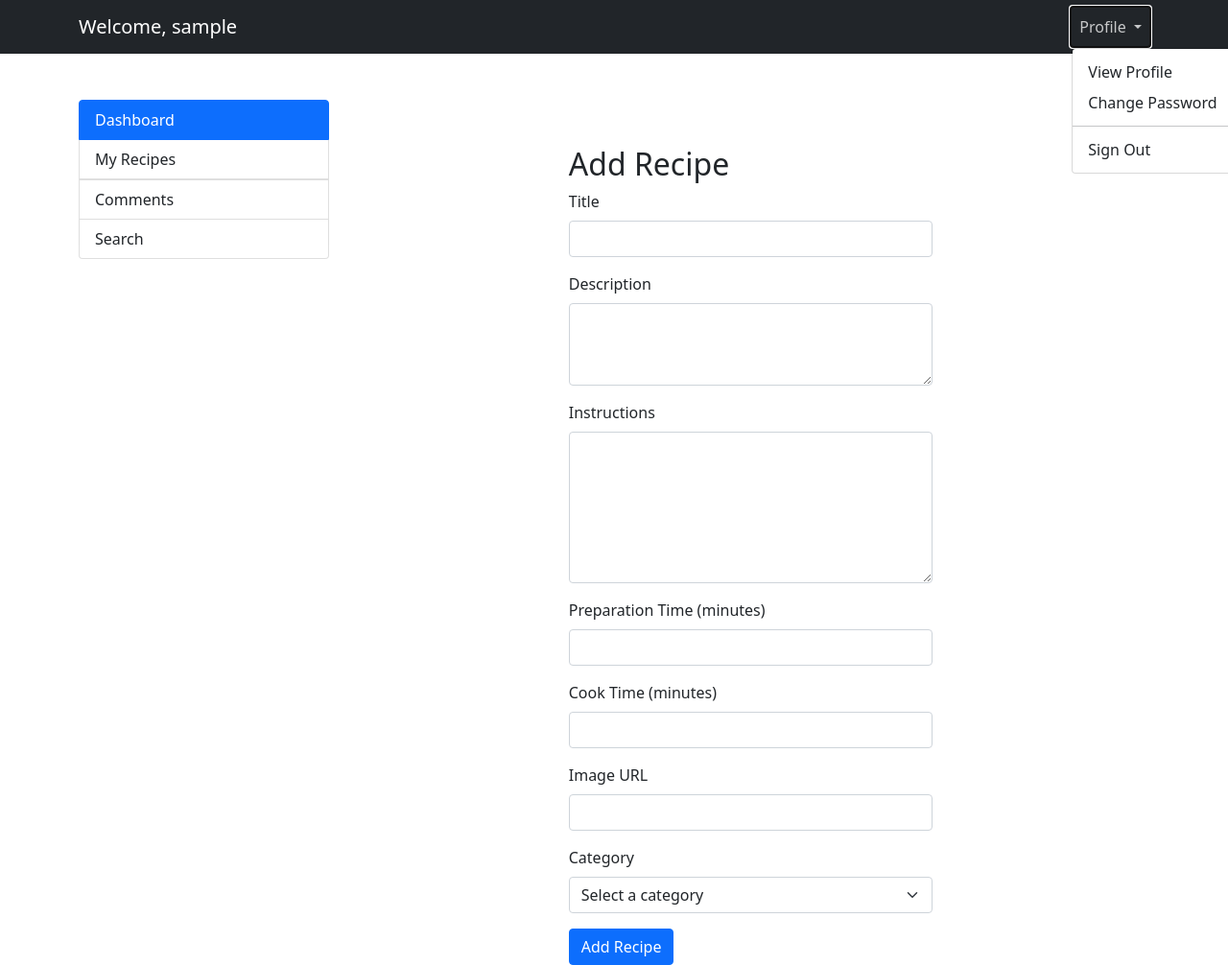
After one commit to SABA-SALEH/yummy-hub, a Flask app: page /add_recipe in a window 1280 px wide, after a click on "Profile". The commit adds this page. Shown: the whole page at 96% size. Run offline with Flask 3, Linux system fonts and the light colour scheme; the visitor is signed in with stand-in values (Sample User, id 1).

Commit message:
add recipes & view recipes

```diff
--- a/recipemanager/__init__.py
+++ b/recipemanager/__init__.py
@@ -8,6 +8,8 @@ if os.path.exists("env.py"):
 app = Flask(__name__)
 app.config["SECRET_KEY"] = os.environ.get("SECRET_KEY")
 app.config["SQLALCHEMY_DATABASE_URI"] = os.environ.get("DB_URL")
+app.config['UPLOAD_FOLDER'] = 'path/to/upload/folder'
+
 
 db = SQLAlchemy(app)
 
--- a/recipemanager/routes.py
+++ b/recipemanager/routes.py
@@ -1,7 +1,8 @@
 # recipemanager/routes.py
+import os
 from flask import Flask, render_template, request, session, redirect, url_for
 from recipemanager import app, db
-from recipemanager.models import User, Recipe, Category, Rating, Comment
+from recipemanager.models import User, Recipe, Rating, Comment
 from datetime import datetime
 
 app.secret_key = 'saba'
@@ -10,7 +11,6 @@ app.secret_key = 'saba'
 def inject_categories():
     categories = ['Around the World', 'Quick & Easy', 'Healthy Food', 'Sweet Treats']
     return dict(categories=categories)
-
 
 @app.route('/')
 def home():
@@ -24,24 +24,119 @@ def category(category):
 def about():
     return render_template('about.html')
 
+@app.route('/register', methods=['GET', 'POST'])
+def register():
+    if request.method == 'POST':
+        username = request.form['username']
+        email = request.form['email']
+        password = request.form['password']
+
+        existing_user = User.query.filter_by(username=username).first()
+        existing_email = User.query.filter_by(email=email).first()
+
+        if existing_user:
+            return render_template('register.html', error='Username already exists')
+        elif existing_email:
+            return render_template('register.html', error='Email already exists')
+        else:
+            new_user = User(username=username, email=email, password=password)
+            db.session.add(new_user)
+            db.session.commit()
+
+            session['username'] = username
+            return redirect(url_for('user'))
+
+    return render_template('register.html')
+
 @app.route('/login', methods=['GET', 'POST'])
 def login():
     if 'username' in session:
-        return redirect(url_for('home'))
+        return redirect(url_for('user'))
 
     if request.method == 'POST':
         username = request.form['username']
         password = request.form['password']
 
-        if username == 'admin' and password == 'password':
+        user = User.query.filter_by(username=username).first()
+
+        if user and user.password == password:
             session['username'] = username
-            return redirect(url_for('home'))
+            session['user_id'] = user.id
+            return redirect(url_for('user'))
         else:
             return render_template('login.html', error='Invalid username or password')
 
     return render_template('login.html')
 
+@app.route('/user')
+def user():
+    if 'username' not in session:
+        return redirect(url_for('login'))
+
+    username = session['username']
+
+    return render_template('user.html', username=username)
+
 @app.route('/logout')
 def logout():
     session.pop('username', None)
     return redirect(url_for('home'))
+
+@app.route('/add_recipe', methods=['GET', 'POST'])
+def add_recipe():
+
+    if 'username' not in session:
+        return redirect(url_for('login'))
+
+    username = session['username']
+
+    if request.method == 'POST':
+        title = request.form['title']
+        description = request.form['description']
+        instructions = request.form['instructions']
+        category_name = request.form['category']
+        preparation_time = request.form['preparation_time']
+        cook_time = request.form['cook_time']
+        image_url = request.form['image_url']
+
+        user_id = session.get('user_id')
+
+        new_recipe = Recipe(
+            title=title,
+            description=description,
+            instructions=instructions,
+            user_id=user_id,
+            category_name=category_name,
+            image_url=image_url,
+            preparation_time=preparation_time,
+            cook_time=cook_time
+        )
+
+        db.session.add(new_recipe)
+        db.session.commit()
+
+        return redirect(url_for('user'))
+
+    categories = [
+        {'id': 1, 'name': 'Around the World'},
+        {'id': 2, 'name': 'Quick & Easy'},
+        {'id': 3, 'name': 'Healthy Food'},
+        {'id': 4, 'name': 'Sweet Treats'}
+    ]
+
+    return render_template('add_recipe.html', categories=categories, username=username)
+
+@app.route('/view_recipes')
+def view_recipes():
+    if 'username' not in session:
+        return redirect(url_for('login'))
+
+    username = session['username']
+    user_id = session.get('user_id')
+    user_recipes = Recipe.query.filter_by(user_id=user_id).all()
+
+    return render_template('view_recipes.html', username=username, recipes=user_recipes)
+
+
+if __name__ == "__main__":
+    app.run(debug=True)
--- /dev/null
+++ b/recipemanager/templates/add_recipe.html
@@ -0,0 +1,50 @@
+<!-- add_recipe.html -->
+{% extends "base2.html" %}
+
+{% block content %}
+<div class="container mt-5">
+    <div class="row">
+        <div class="col-md-6 offset-md-3">
+            <h2>Add Recipe</h2>
+            <form method="POST">
+                <div class="mb-3">
+                    <label for="title" class="form-label">Title</label>
+                    <input type="text" class="form-control" id="title" name="title" required>
+                </div>
+                <div class="mb-3">
+                    <label for="description" class="form-label">Description</label>
+                    <textarea class="form-control" id="description" name="description" rows="3"></textarea>
+                </div>
+                <div class="mb-3">
+                    <label for="instructions" class="form-label">Instructions</label>
+                    <textarea class="form-control" id="instructions" name="instructions" rows="6" required></textarea>
+                </div>
+                <div class="mb-3">
+                    <label for="preparation_time" class="form-label">Preparation Time (minutes)</label>
+                    <input type="number" class="form-control" id="preparation_time" name="preparation_time" required>
+                </div>
+                <div class="mb-3">
+                    <label for="cook_time" class="form-label">Cook Time (minutes)</label>
+                    <input type="number" class="form-control" id="cook_time" name="cook_time" required>
+                </div>
+                <div class="mb-3">
+                    <label for="image_url" class="form-label">Image URL</label>
+                    <input type="text" class="form-control" id="image_url" name="image_url" required>
+                </div>
+
+                <div class="mb-3">
+                    <label for="category" class="form-label">Category</label>
+                    <select class="form-select" id="category" name="category" required>
+                        <option selected disabled>Select a category</option>
+                        {% for category in categories %}
+                            <option value="{{ category['name'] }}">{{ category['name'] }}</option>
+                        {% endfor %}
+                    </select>
+                </div>
+
+                <button type="submit" class="btn btn-primary">Add Recipe</button>
+            </form>
+        </div>
+    </div>
+</div>
+{% endblock %}
--- /dev/null
+++ b/recipemanager/templates/base2.html
@@ -0,0 +1,60 @@
+<!-- base2.html -->
+<!DOCTYPE html>
+<html lang="en">
+<head>
+    <meta charset="UTF-8">
+    <meta name="viewport" content="width=device-width, initial-scale=1.0">
+    <title>User Dashboard</title>
+    <link href="https://cdn.jsdelivr.net/npm/bootstrap@5.0.2/dist/css/bootstrap.min.css" rel="stylesheet">
+    <link href="{{ url_for('static', filename='css/style.css') }}" rel="stylesheet" type="text/css">
+</head>
+<body>
+    <nav class="navbar navbar-expand-lg navbar-dark bg-dark">
+        <div class="container">
+            <a class="navbar-brand" href="#">Welcome, {{ username }}</a>
+            <button class="navbar-toggler" type="button" data-bs-toggle="collapse" data-bs-target="#navbarNav" aria-controls="navbarNav" aria-expanded="false" aria-label="Toggle navigation">
+                <span class="navbar-toggler-icon"></span>
+            </button>
+            <div class="collapse navbar-collapse" id="navbarNav">
+                <ul class="navbar-nav ms-auto">
+                    <li class="nav-item dropdown">
+                        <a class="nav-link dropdown-toggle" href="#" id="navbarDropdown" role="button" data-bs-toggle="dropdown" aria-expanded="false">
+                            Profile
+                        </a>
+                        <ul class="dropdown-menu" aria-labelledby="navbarDropdown">
+                            <li><a class="dropdown-item" href="#">View Profile</a></li>
+                            <li><a class="dropdown-item" href="#">Change Password</a></li>
+                            <li><hr class="dropdown-divider"></li>
+                            <li><a class="dropdown-item" href="{{ url_for('logout') }}">Sign Out</a></li>
+                        </ul>
+                    </li>
+                </ul>
+            </div>
+        </div>
+    </nav>
+
+    <div class="container mt-5">
+        <div class="row">
+            <div class="col-md-3">
+                <div class="list-group">
+                    <a href="#" class="list-group-item list-group-item-action active">Dashboard</a>
+                    <a href="#" class="list-group-item list-group-item-action" data-bs-toggle="collapse" data-bs-target="#myRecipes">My Recipes</a>
+                    <div class="collapse" id="myRecipes">
+                        <a href="{{ url_for('view_recipes') }}" class="list-group-item list-group-item-action">View Recipes</a>
+                        <a href="{{ url_for('add_recipe') }}" class="list-group-item list-group-item-action">Add Recipe</a>
+                        <a href="#" class="list-group-item list-group-item-action">Manage Recipes</a>
+                    </div>
+                    <a href="#" class="list-group-item list-group-item-action">Comments</a>
+                    <a href="#" class="list-group-item list-group-item-action">Search</a>
+                </div>
+            </div>
+            <div class="col-md-9">
+                {% block content %}{% endblock %}
+            </div>
+        </div>
+    </div>
+
+    <script src="https://code.jquery.com/jquery-3.6.0.min.js"></script>
+    <script src="https://cdn.jsdelivr.net/npm/bootstrap@5.0.2/dist/js/bootstrap.bundle.min.js"></script>
+</body>
+</html>
--- /dev/null
+++ b/recipemanager/templates/user.html
@@ -0,0 +1,5 @@
+{% extends "base2.html" %}
+
+{% block content %}
+
+{% endblock %}
```
Also changed, not shown: recipemanager/models.py (+2 -9 lines), recipemanager/static/css/style.css (added, +46 -0 lines), recipemanager/templates/base.html (+9 -1 lines), recipemanager/templates/login.html (+40 -25 lines), recipemanager/templates/register.html (added, +28 -0 lines), recipemanager/templates/view_recipes.html (added, +18 -0 lines), recipemanager/app.db (added), recipemanager/static/js/script.js (added), run.py (line endings or trailing spaces), 1 other file.
